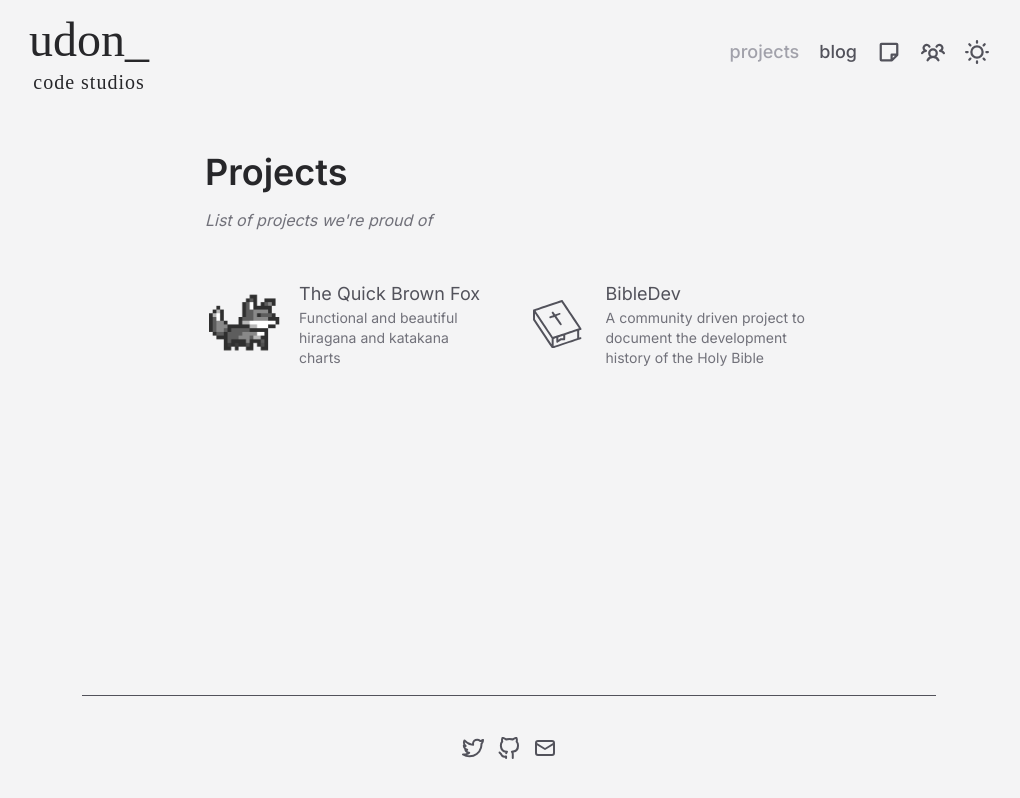
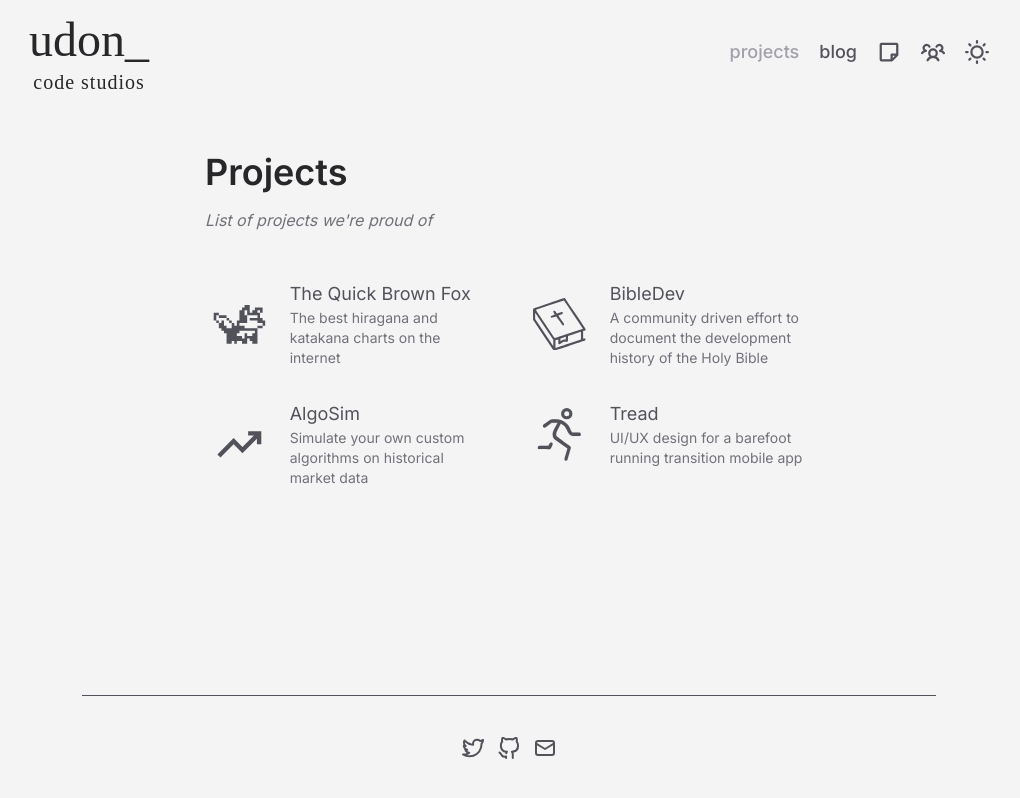
Before and after one commit to udon-code-studios/udon-website, a Next.js app: page /projects in a window 1280 px wide. Shown: the whole page, without its empty margins (131-1151 px from the left). Built offline with nearby package versions, Linux system fonts and the light colour scheme; a web font is replaced by a local one.

Commit message:
project page sizing

```diff
--- a/pages/projects/index.tsx
+++ b/pages/projects/index.tsx
@@ -20,39 +20,75 @@ const Projects: NextPage = () => {
           <Link href="https://fox.subparprogramming.org" passHref>
             <a target="_blank" className="group">
               <div className="flex items-center space-x-4">
-                <div className="w-36">
-                  <Image
-                    src="/assets/projects/the-quick-brown-fox.png"
-                    alt="The Quick Brown Fox"
-                    layout="responsive"
-                    width="400"
-                    height="400"
-                  />
+                <div className="w-1/4 p-2 text-secondary duration-200 group-hover:text-zinc-800 dark:text-secondary-dark dark:group-hover:text-secondary-focus-dark">
+                  <icons.TheQuickBrownFox />
                 </div>
-                <div className="flex flex-col">
+                <div className="flex w-3/4 flex-col">
                   <h3 className="text-lg text-secondary duration-200 group-hover:text-zinc-800 dark:text-secondary-dark dark:group-hover:text-secondary-focus-dark">
                     The Quick Brown Fox
                   </h3>
                   <p className="text-sm text-quaternary duration-200 group-hover:text-zinc-700 dark:group-hover:text-secondary-dark">
-                    Functional and beautiful hiragana and katakana charts
+                    The best hiragana and katakana charts on the internet
                   </p>
                 </div>
               </div>
             </a>
           </Link>
+
           {/* BibleDev */}
-          <Link href="https://fox.subparprogramming.org" passHref>
+          <Link href="https://bible.subparprogramming.org" passHref>
             <a target="_blank" className="group">
               <div className="flex items-center space-x-4">
-                <div className="w-36 p-2 text-secondary duration-200 group-hover:text-zinc-800 dark:text-secondary-dark dark:group-hover:text-secondary-focus-dark">
-                  <icons.BibleDev className="" />
+                <div className="w-1/4 p-2 text-secondary duration-200 group-hover:text-zinc-800 dark:text-secondary-dark dark:group-hover:text-secondary-focus-dark">
+                  <icons.BibleDev />
                 </div>
-                <div className="flex flex-col">
+                <div className="flex w-3/4 flex-col">
                   <h3 className="text-lg text-secondary duration-200 group-hover:text-zinc-800 dark:text-secondary-dark dark:group-hover:text-secondary-focus-dark">
                     BibleDev
                   </h3>
                   <p className="text-sm text-quaternary duration-200 group-hover:text-zinc-700 dark:group-hover:text-secondary-dark">
-                    A community driven project to document the development history of the Holy Bible
+                    A community driven effort to document the development history of the Holy Bible
+                  </p>
+                </div>
+              </div>
+            </a>
+          </Link>
+
+          {/* AlgoSim */}
+          <Link href="https://algosim.subparprogramming.org/algo-v1" passHref>
+            <a target="_blank" className="group">
+              <div className="flex items-center space-x-4">
+                <div className="w-1/4 p-2 text-secondary duration-200 group-hover:text-zinc-800 dark:text-secondary-dark dark:group-hover:text-secondary-focus-dark">
+                  <icons.AlgoSim />
+                </div>
+                <div className="flex w-3/4 flex-col">
+                  <h3 className="text-lg text-secondary duration-200 group-hover:text-zinc-800 dark:text-secondary-dark dark:group-hover:text-secondary-focus-dark">
+                    AlgoSim
+                  </h3>
+                  <p className="text-sm text-quaternary duration-200 group-hover:text-zinc-700 dark:group-hover:text-secondary-dark">
+                    Simulate your own custom algorithms on historical market data
+                  </p>
+                </div>
+              </div>
+            </a>
+          </Link>
+
+          {/* Tread */}
+          <Link
+            href="https://www.figma.com/file/TWYV7xecdrEHwpqji7a0ZE/Daily-Workout-Design-Draft-2?node-id=0%3A1"
+            passHref
+          >
+            <a target="_blank" className="group">
+              <div className="flex items-center space-x-4">
+                <div className="w-1/4 p-2 text-secondary duration-200 group-hover:text-zinc-800 dark:text-secondary-dark dark:group-hover:text-secondary-focus-dark">
+                  <icons.Tread />
+                </div>
+                <div className="flex w-3/4 flex-col">
+                  <h3 className="text-lg text-secondary duration-200 group-hover:text-zinc-800 dark:text-secondary-dark dark:group-hover:text-secondary-focus-dark">
+                    Tread
+                  </h3>
+                  <p className="text-sm text-quaternary duration-200 group-hover:text-zinc-700 dark:group-hover:text-secondary-dark">
+                    UI/UX design for a barefoot running transition mobile app
                   </p>
                 </div>
               </div>
```
